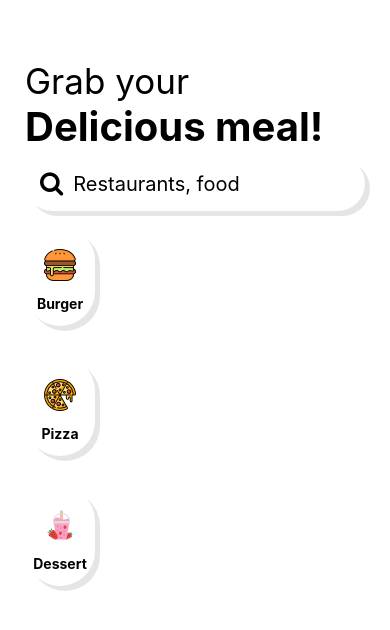
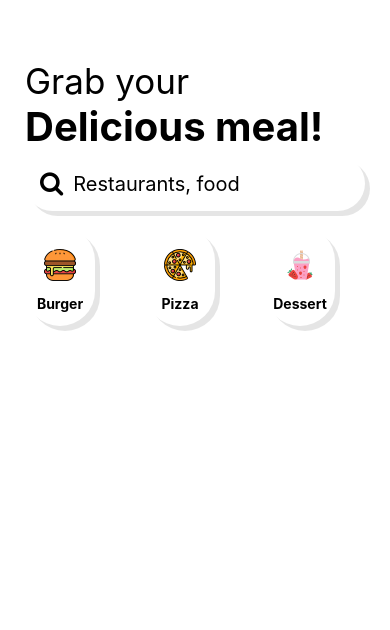
Before and after one commit to joshinehajoshi/React-native-restaurant-app, a React Native app: screen / in a window 390 px wide. Shown: the top 630 px of the page. Built offline with nearby package versions, Linux system fonts and the light colour scheme.

Commit message:
flatlist

```diff
--- a/App.js
+++ b/App.js
@@ -1,47 +1,59 @@
-// import { StatusBar } from 'expo-status-bar';
-// import { StyleSheet, Text, View } from 'react-native';
-
-// export default function App() {
-//   return (
-//     <View style={styles.container}>
-//       <Text>Open up App.js to start working on your app!</Text>
-//       <StatusBar style="auto" />
-//     </View>
-//   );
-// }
-
-// const styles = StyleSheet.create({
-//   container: {
-//     flex: 1,
-//     backgroundColor: '#fff',
-//     alignItems: 'center',
-//     justifyContent: 'center',
-//   },
-// });
-
 import { StatusBar } from "expo-status-bar"
-import {View, Text, StyleSheet} from "react-native"
+import {View,StyleSheet, FlatList, Text} from "react-native"
 import CategoryItem from "./src/components/CategoryItem"
 import Header from "./src/components/Header"
 import Search from "./src/components/Search"
 
 
 export default function App() {
+
+  const commonCategories = [
+    {
+      id: 1,
+      name: "Burger",
+      imageUrl: require("./src/assets/images/hamburger.png")
+    },
+    {
+      id: 2,
+      name: "Pizza",
+      imageUrl: require("./src/assets/images/pizza.png")
+    },
+    {
+      id: 3,
+      name: "Dessert",
+      imageUrl: require("./src/assets/images/smoothie.png")
+    },
+    {
+      id: 4,
+      name: "Meat",
+      imageUrl: require("./src/assets/images/meat.png")
+    },
+    {
+      id: 5,
+      name: "Pasta",
+      imageUrl: require("./src/assets/images/pasta.png")
+    },
+    {
+      id: 6,
+      name: "Cake",
+      imageUrl: require("./src/assets/images/cake.png")
+    },
+
+  ]
   return (
     <View>
       <Header />
       <Search />
-      <CategoryItem
-      name="Burger"
-      imageUrl={require("./src/assets/images/hamburger.png")}
-      />
-      <CategoryItem
-      name="Pizza"
-      imageUrl={require("./src/assets/images/pizza.png")}
-      />
-       <CategoryItem
-      name="Dessert"
-      imageUrl={require("./src/assets/images/smoothie.png")}
+      <FlatList
+      data={commonCategories}
+      renderItem={({item}) => {
+        console.log(item);
+        return <CategoryItem
+        name={item.name}
+        imageUrl={item.imageUrl}
+         />
+      }}
+      horizontal
       />
       <StatusBar/>
     </View>
```
